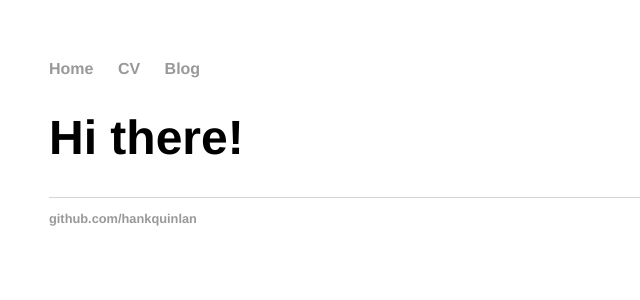
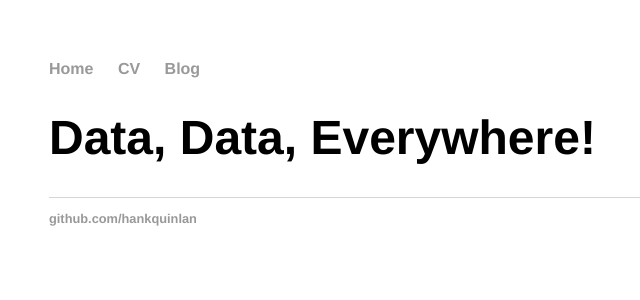
Before and after one commit to IKOSTYUK/ikostyuk.github.io, a Jekyll site: the page built from index.html, in a window 1280 px wide. Shown: the top 300 px of the page, without its empty margins (143-783 px from the left). Built offline with Jekyll 4.4.1, drawn with Linux system fonts in a browser that asks for light colours.

Commit message:
Update index.html

```diff
--- a/index.html
+++ b/index.html
@@ -3,5 +3,5 @@ layout: default
 title: Data, Data, Everywhere!
 ---
 <div class="blurb">
-  <h1>Hi there!</h1>
+  <h1>Data, Data, Everywhere!</h1>
 </div><!-- /.blurb -->
```
